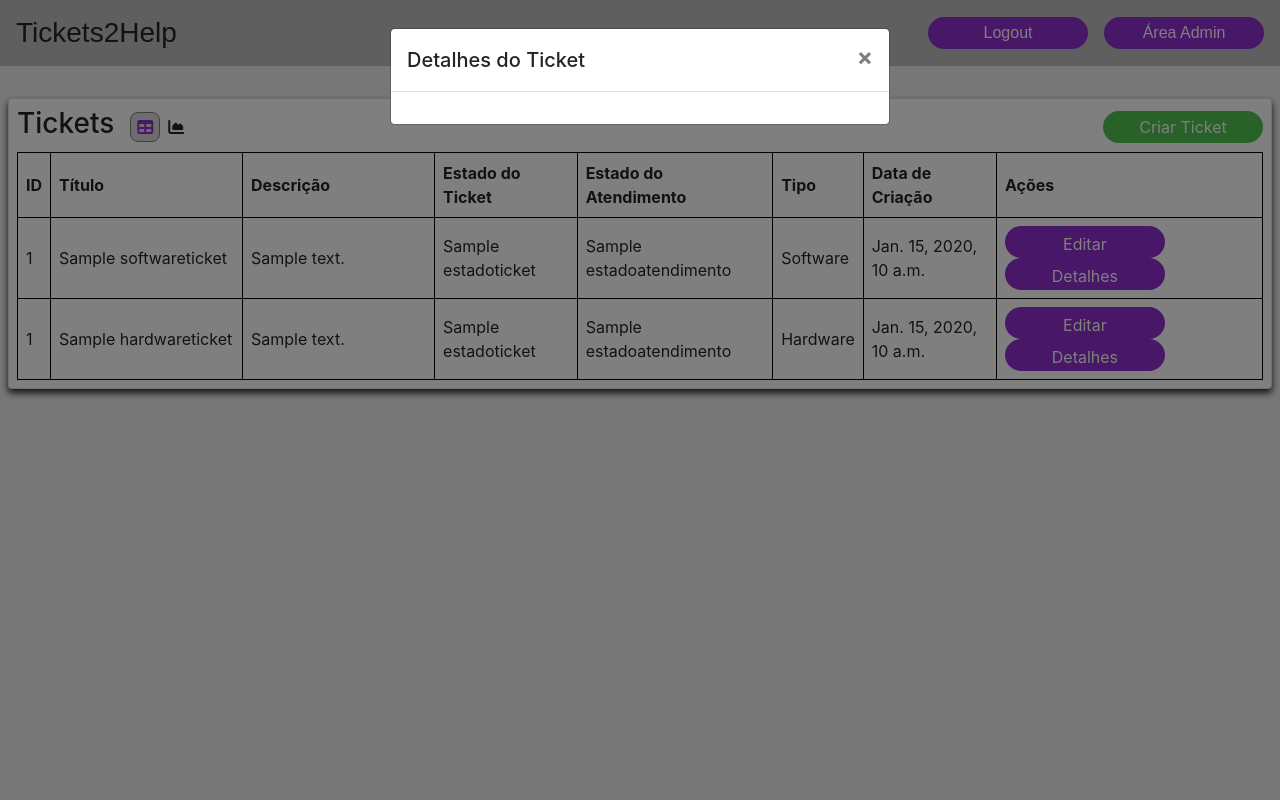
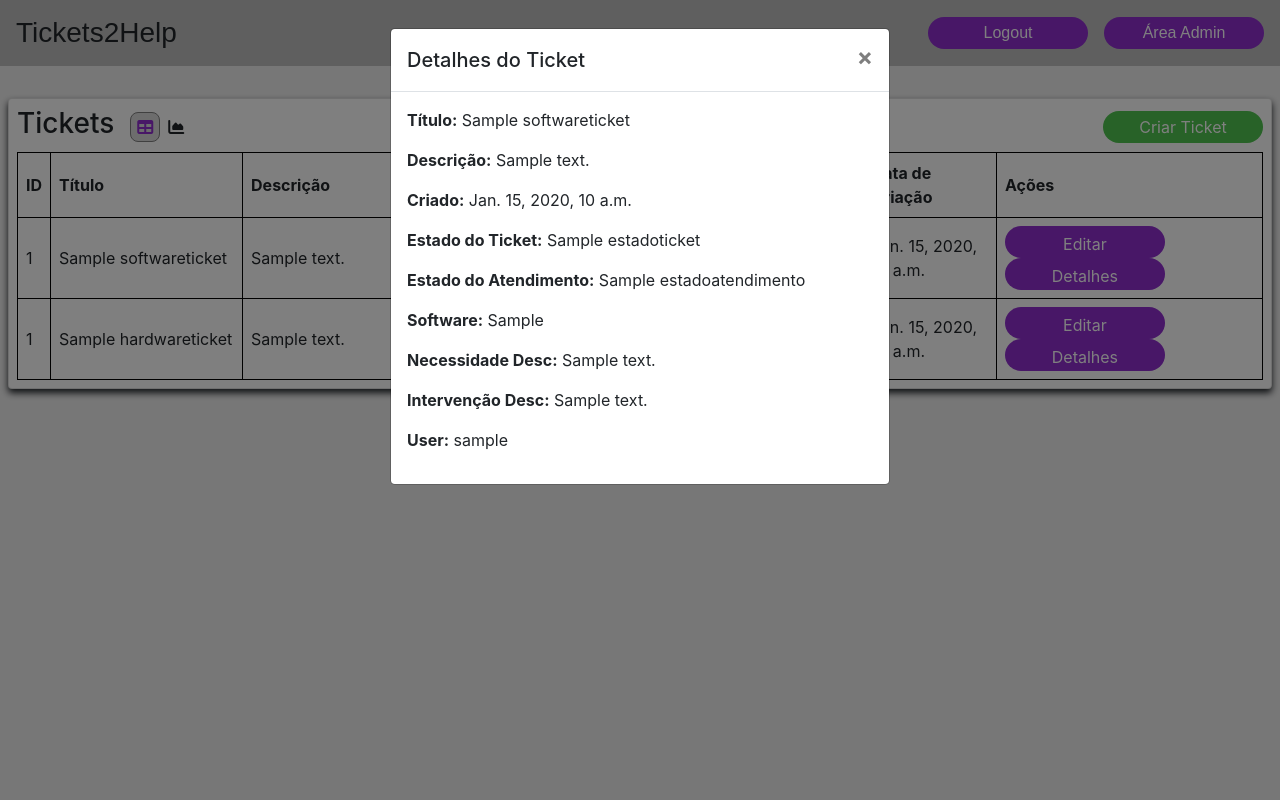
Before and after one commit to vascopeixoto/Tickets2Help, a Django app: page / in a window 1280 px wide, after a click on "Detalhes". Run offline with Django 5.2, Linux system fonts and the light colour scheme; a user stored in the database is signed in; tables that the repository leaves empty hold one stand-in row (values such as "Sample post"); some libraries are stand-ins or nearby versions.

Commit message:
Merge branch 'dev' of https://github.com/vascopeixoto/Tickets2Help into dev

```diff
--- a/Tickets2Help/urls.py
+++ b/Tickets2Help/urls.py
@@ -17,7 +17,7 @@
 from django.contrib import admin
 from django.urls import path, include
 from django.contrib.auth import views as auth_views
-from TicketsApp.views import lista_tickets, adicionar_ticket, ticket_details, editar_ticket, ticket_edit_details
+from TicketsApp.views import lista_tickets, adicionar_ticket, editar_ticket, ticket_edit_details
 
 urlpatterns = [
     path('admin/', admin.site.urls),
@@ -27,8 +27,6 @@
     path('tickets/', lista_tickets, name='lista_tickets'),
     path('', lista_tickets, name='lista_tickets'),
     path('adicionar_ticket/', adicionar_ticket, name='adicionar_ticket'),
-    path('editdetailsticket/<str:tipo>/<int:ticket_id>/', ticket_edit_details, name='ticket_edit_details'),
-    path('detailsticket/<str:tipo>/<int:ticket_id>/', ticket_details, name='ticket_details'),
-    path('editar_ticket/<int:ticket_id>/', editar_ticket, name='editar_ticket'),
+    path('editar_ticket/<str:tipo>/<int:ticket_id>/', editar_ticket, name='editar_ticket'),
 
 ]
--- a/TicketsApp/views.py
+++ b/TicketsApp/views.py
@@ -89,17 +89,6 @@
     return render(request, 'tickets/adicionar_ticket.html')
 
 
-def ticket_details(request, tipo, ticket_id):
-    ticket = None
-    if tipo == 'software':
-        ticket = get_object_or_404(SoftwareTicket, id=ticket_id)
-    elif tipo == 'hardware':
-        ticket = get_object_or_404(HardwareTicket, id=ticket_id)
-
-    estados_ticket = EstadoTicket.objects.all()
-    estados_atendimento = EstadoAtendimento.objects.all()
-    return render(request, 'tickets.html', {'tipo': tipo, 'ticket': ticket, 'estados_ticket': estados_ticket, 'estados_atendimento': estados_atendimento})
-
 def ticket_edit_details(request, tipo, ticket_id):
     ticket = None
     if tipo == 'software':
--- a/templates/tickets.html
+++ b/templates/tickets.html
@@ -211,22 +211,22 @@
                     </button>
                 </div>
                 <div class="modal-body">
-                    {% if tipo == 'software' %}
+                    {% if ticket.tipo == 'Software' %}
                         <p><strong>Título:</strong> {{ ticket.title }}</p>
                         <p><strong>Descrição:</strong> {{ ticket.description }}</p>
                         <p><strong>Criado:</strong> {{ ticket.created_at }}</p>
-                        <p><strong>Estado do Ticket:</strong> {{ ticket.estado_ticket }}</p>
-                        <p><strong>Estado do Atendimento:</strong> {{ ticket.estado_atendimento }}</p>
+                        <p><strong>Estado do Ticket:</strong> {{ ticket.estado_ticket.nome }}</p>
+                        <p><strong>Estado do Atendimento:</strong> {{ ticket.estado_atendimento.nome }}</p>
                         <p><strong>Software:</strong> {{ ticket.software }}</p>
                         <p><strong>Necessidade Desc:</strong> {{ ticket.necessidadeDesc }}</p>
                         <p><strong>Intervenção Desc:</strong> {{ ticket.intervencaoDesc }}</p>
                         <p><strong>User:</strong> {{ ticket.user }}</p>
-                    {% elif tipo == 'hardware' %}
+                    {% elif ticket.tipo == 'Hardware' %}
                         <p><strong>Título:</strong> {{ ticket.title }}</p>
                         <p><strong>Descrição:</strong> {{ ticket.description }}</p>
                         <p><strong>Criado:</strong> {{ ticket.created_at }}</p>
-                        <p><strong>Estado do Ticket:</strong> {{ ticket.estado_ticket }}</p>
-                        <p><strong>Estado do Atendimento:</strong> {{ ticket.estado_atendimento }}</p>
+                        <p><strong>Estado do Ticket:</strong> {{ ticket.estado_ticket.nome }}</p>
+                        <p><strong>Estado do Atendimento:</strong> {{ ticket.estado_atendimento.nome }}</p>
                         <p><strong>Equipamento:</strong> {{ ticket.equipamento }}</p>
                         <p><strong>Avaria:</strong> {{ ticket.avaria }}</p>
                         <p><strong>Reparação Desc:</strong> {{ ticket.reparacaoDesc }}</p>
@@ -252,9 +252,9 @@
                         </button>
                     </div>
                     <div class="modal-body">
-                        <form method="post" action="{% url 'editar_ticket' ticket.id|default:0 %}">
+                        <form method="post" action="{% url 'editar_ticket/' ticket.id|default:0 %}">
                             {% csrf_token %}
-                            {% if tipo == 'software' %}
+                            {% if ticket.tipo == 'Software' %}
                                 <p><strong>Título:</strong> {{ ticket.title }}</p>
                                 <p><strong>Descrição:</strong> {{ ticket.description }}</p>
                                 <p><strong>Criado:</strong> {{ ticket.created_at }}</p>
@@ -281,7 +281,7 @@
                                     <input type="text" class="form-control" id="intervencaoDesc" name="intervencaoDesc" value="{{ ticket.intervencaoDesc }}">
                                 </div>
                                 <p><strong>User:</strong> {{ ticket.user }}</p>
-                            {% elif tipo == 'hardware' %}
+                            {% elif ticket.tipo == 'Hardware' %}
                                 <p><strong>Título:</strong> {{ ticket.title }}</p>
                                 <p><strong>Descrição:</strong> {{ ticket.description }}</p>
                                 <p><strong>Criado:</strong> {{ ticket.created_at }}</p>
@@ -324,27 +324,10 @@
 
     <script src="https://code.jquery.com/jquery-3.5.1.min.js"></script>
     <script>
-        function detalhes_modal(ticketId, tipo) {
-            console.log('Detalhes modal clicado');
-            var modal = $('#detalhesModal' + ticketId);
-            $.ajax({
-                url: '/detailsticket/' + tipo + '/' + ticketId + '/',
-                success: function(data) {
-                    console.log('Success:', data);
-                },
-                error: function(xhr, status, error) {
-                    console.error('Error:', error);
-                }
-            });
-        }
-
         function editar_modal(ticketId, tipo) {
-            console.log('Detalhes modal clicado');
-            var modal = $('#editarModal' + ticketId);
             $.ajax({
                 url: '/editdetailsticket/' + tipo + '/' + ticketId + '/',
                 success: function(data) {
-                    console.log('Success:', data);
                 },
                 error: function(xhr, status, error) {
                     console.error('Error:', error);
```
